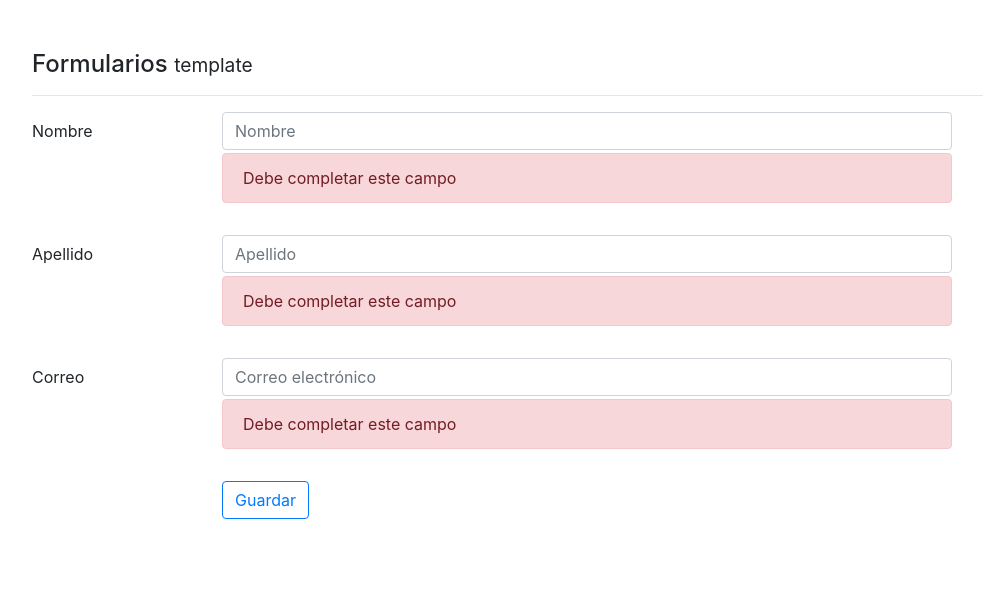
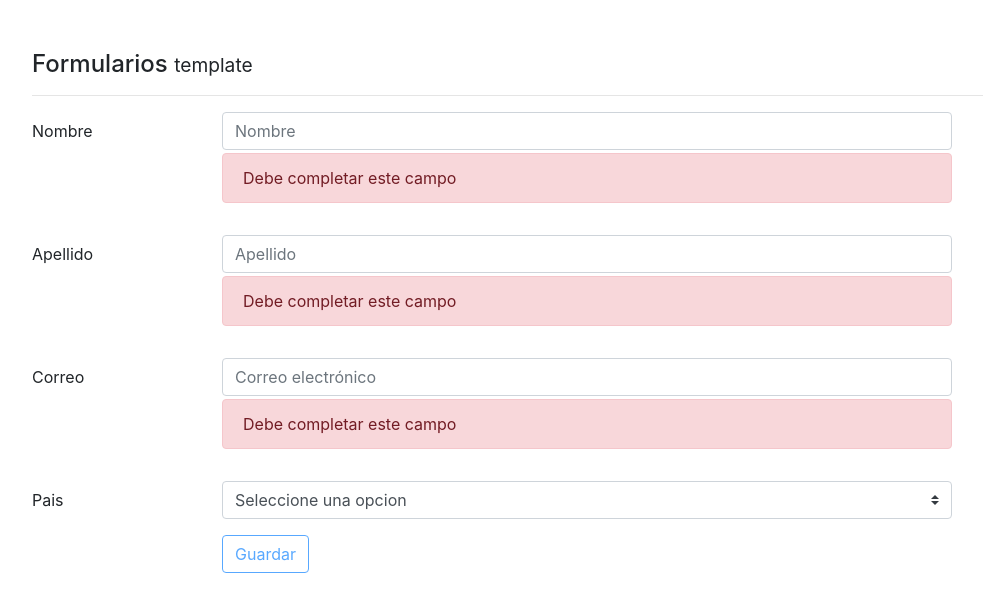
Before and after one commit to armandoDIaz16/08-formularios, an Angular app: page / in a window 1280 px wide. Shown: the top 612 px of the page, without its empty margins (53-1036 px from the left). Built offline with nearby package versions, Linux system fonts and the light colour scheme.

Commit message:
me quede video 191 a mitad

```diff
--- a/src/app/components/template/template.component.html
+++ b/src/app/components/template/template.component.html
@@ -69,12 +69,27 @@
     </div>
   </div>
 
+  <div class="form-group row">
+          <label class="col-2 col-form-label">Pais</label>
+          <div class="col-md-8">
 
+          <select class="custom-select"
+           [(ngModel)]="usuario.pais"
+           name="pais">
+        <option value="">Seleccione una opcion</option>
+        <option *ngFor="let pais of paises" [value]="pais.clave">{{pais.nombre}}</option>
+
+      </select>
+    </div>
+  </div>
 
   <div class="form-group row">
     <label class="col-2 col-form-label">&nbsp;</label>
     <div class="input-group col-md-8">
-      <button type="submit" class="btn btn-outline-primary">
+      <button
+      [disabled]="!forma.valid"
+      type="submit"
+      class="btn btn-outline-primary">
         Guardar
       </button>
     </div>
--- a/src/app/components/template/template.component.ts
+++ b/src/app/components/template/template.component.ts
@@ -14,7 +14,18 @@ export class TemplateComponent implements OnInit {
     nombre: null,
     apellido: null,
     correo: null,
+    pais: ''
   };
+
+paises = [{
+  clave: 'mxn',
+   nombre: 'México'
+  },
+  {
+    clave: 'usa',
+    nombre: 'Estados Unidos'
+}];
+
 
   constructor() { }
 
--- a/src/app/models/usuario.model.ts
+++ b/src/app/models/usuario.model.ts
@@ -2,4 +2,5 @@ export interface Usuario {
     nombre: string;
     apellido: string;
     correo: string;
+    pais: string;
   }
```
Also changed, not shown: 1 other file (tests, documents, lock files or other folders).
